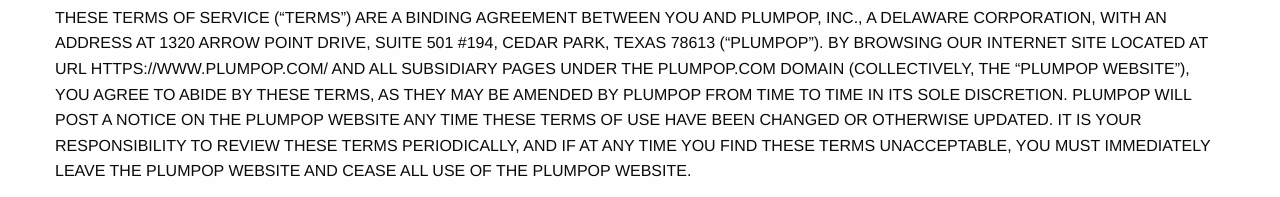
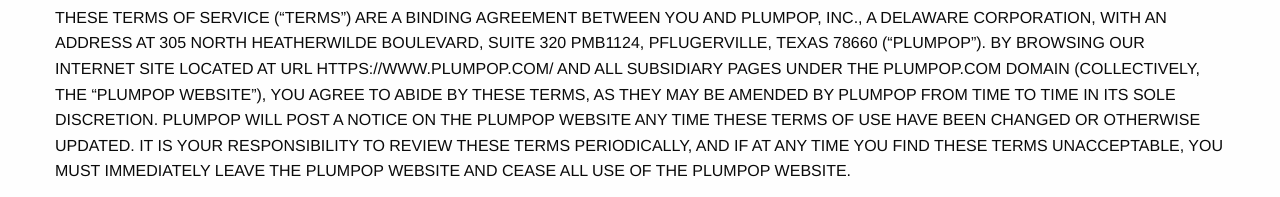
Before and after one commit to PlumPop/website, a plain HTML site: page terms.html in a window 1280 px wide. Shown: the part 267-464 px from the top of the page. Drawn offline with Linux system fonts and the light colour scheme.

Commit message:
Updated the business address.

```diff
--- a/terms.html
+++ b/terms.html
@@ -106,10 +106,10 @@
                 </h2>
                 <p>
                     THESE TERMS OF SERVICE (“TERMS”) ARE A BINDING AGREEMENT BETWEEN YOU AND PLUMPOP, INC., A DELAWARE
-                    CORPORATION, WITH AN ADDRESS AT 1320 ARROW POINT DRIVE, SUITE 501 #194, CEDAR PARK, TEXAS 78613
-                    (“PLUMPOP”). BY BROWSING OUR INTERNET SITE LOCATED AT URL HTTPS://WWW.PLUMPOP.COM/ AND ALL
-                    SUBSIDIARY PAGES UNDER THE PLUMPOP.COM DOMAIN (COLLECTIVELY, THE “PLUMPOP WEBSITE”), YOU AGREE TO
-                    ABIDE BY THESE TERMS, AS THEY MAY BE AMENDED BY PLUMPOP FROM TIME TO TIME IN ITS SOLE DISCRETION.
+                    CORPORATION, WITH AN ADDRESS AT 305 NORTH HEATHERWILDE BOULEVARD, SUITE 320 PMB1124, PFLUGERVILLE,
+                    TEXAS 78660 (“PLUMPOP”). BY BROWSING OUR INTERNET SITE LOCATED AT URL HTTPS://WWW.PLUMPOP.COM/ AND
+                    ALL SUBSIDIARY PAGES UNDER THE PLUMPOP.COM DOMAIN (COLLECTIVELY, THE “PLUMPOP WEBSITE”), YOU AGREE
+                    TO ABIDE BY THESE TERMS, AS THEY MAY BE AMENDED BY PLUMPOP FROM TIME TO TIME IN ITS SOLE DISCRETION.
                     PLUMPOP WILL POST A NOTICE ON THE PLUMPOP WEBSITE ANY TIME THESE TERMS OF USE HAVE BEEN CHANGED OR
                     OTHERWISE UPDATED. IT IS YOUR RESPONSIBILITY TO REVIEW THESE TERMS PERIODICALLY, AND IF AT ANY TIME
                     YOU FIND THESE TERMS UNACCEPTABLE, YOU MUST IMMEDIATELY LEAVE THE PLUMPOP WEBSITE AND CEASE ALL USE
```
Also changed, not shown: privacy.html (+3 -3 lines).
